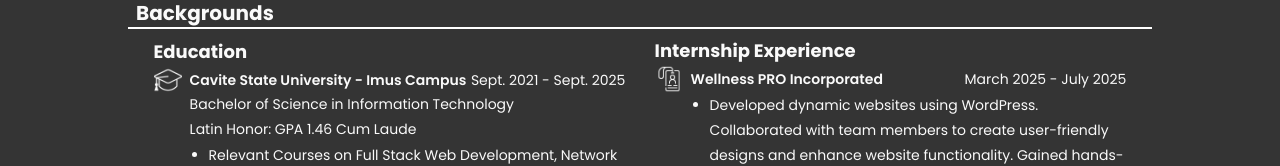
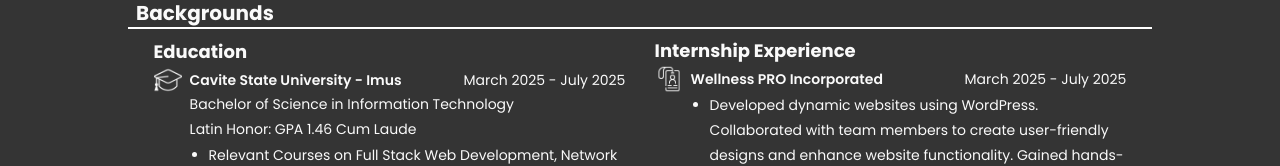
Before and after one commit to Christian-Penticostes/Portfolio, a React (Create React App) app: page / in a window 1280 px wide. Shown: the part 785-951 px from the top of the page. Built offline with nearby package versions, Linux system fonts and the light colour scheme.

Commit message:
2nd Updated codes with new contents/fixes

```diff
--- a/src/components/About.jsx
+++ b/src/components/About.jsx
@@ -20,9 +20,9 @@ const About = () => {
                                 <div className="flex items-center">
                                     <img src={education} alt="Education" className="dark:hidden w-7 h-7" />
                                     <img src={educationW} alt="Education" className="hidden dark:block w-7 h-7" />
-                                    <p className="font-semibold text-sm ml-2 max-sm:ml-2" style={{ fontFamily: '"Poppins"' }}>Cavite State University - Imus Campus</p>
+                                    <p className="font-semibold text-sm ml-2 max-sm:ml-2" style={{ fontFamily: '"Poppins"' }}>Cavite State University - Imus</p>
                                 </div>
-                                <p className="text-sm ml-auto max-sm:ml-9 max-sm:mb-1" style={{ fontFamily: '"Poppins"' }}>Sept. 2021 - Sept. 2025</p>
+                                <p className="text-sm ml-auto max-sm:ml-9 max-sm:mb-1" style={{ fontFamily: '"Poppins"' }}>March 2025 - July 2025</p>
                             </div>
                             <p className='ml-[36px] text-sm' style={{ fontFamily: '"Poppins"' }}>Bachelor of Science in Information Technology</p>
                             <p className='ml-[36px] text-sm mt-[5px]' style={{ fontFamily: '"Poppins"' }}>Latin Honor: GPA 1.46 Cum Laude</p>
```
